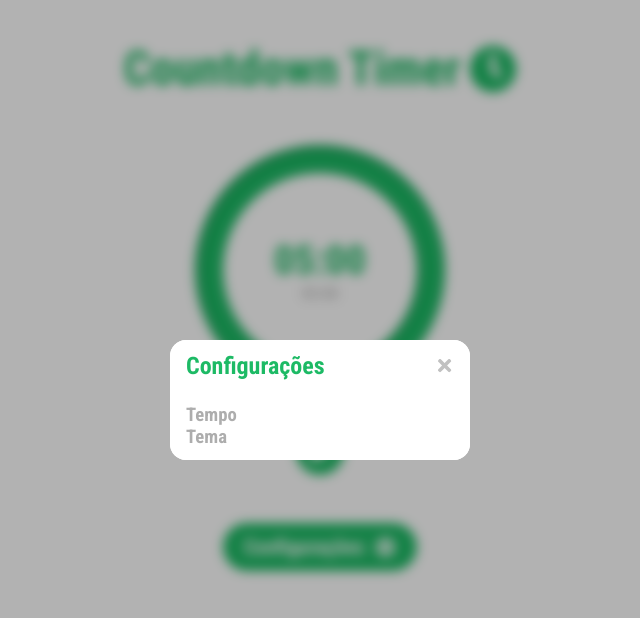
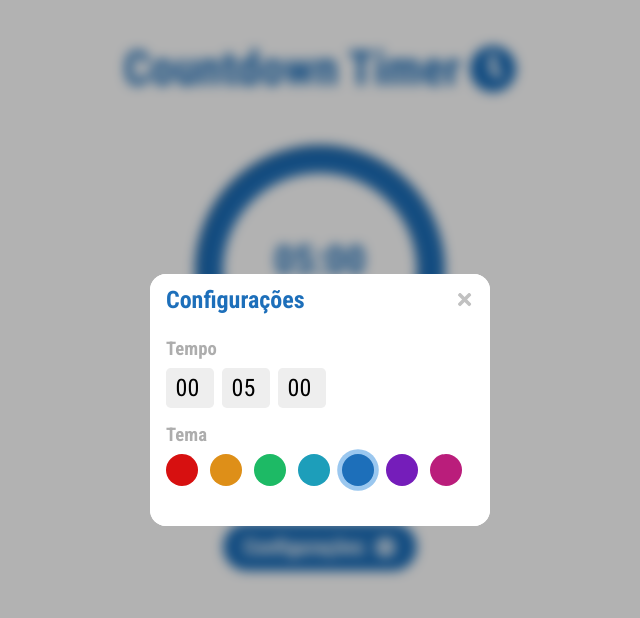
Before and after one commit to asjuanguilherme/react-timer, a React (Create React App) app: page / in a window 1280 px wide. Both pictures are taken after a click on the button "Configurações". Shown: the top 618 px of the page, without its empty margins (320-960 px from the left). Built offline with nearby package versions, Linux system fonts and the light colour scheme.

Commit message:
Implementação de Seleção de Cor (wip)

```diff
--- a/src/components/Modal/index.tsx
+++ b/src/components/Modal/index.tsx
@@ -9,11 +9,8 @@ type Props = {
 
 const Modal = ({opened, close, children, title}: Props) => {
     return(
-        <S.Wrapper opened={opened} onClick={ (e) => {
-            e.stopPropagation()
-            close()
-        }}>
-            <S.ModalBox>
+        <S.Wrapper opened={opened} onClick={close}>
+            <S.ModalBox onClick={(e) => e.stopPropagation()}>
                 <S.BoxHeader>
                     <S.Title>{title}</S.Title>
                     <S.CloseBtn onClick={close}/>
--- a/src/components/SettingsModal/index.tsx
+++ b/src/components/SettingsModal/index.tsx
@@ -1,5 +1,7 @@
+import { useState } from 'react'
 import Modal from '../Modal'
 import * as S from './styles'
+import { themes, selectedTheme } from '../../styles/theme'
 
 type Props = {
     opened: boolean;
@@ -7,14 +9,69 @@ type Props = {
 }
 
 const SettingsModal = ({opened, close}: Props) => {
+    const [time, setTime] = useState({
+        hours: 0,
+        minutes: 5,
+        seconds: 0,
+    })
+
+    const changeHours = (value: number) => {
+        if(value <= 99)
+        setTime({...time, hours: value})
+    }
+    const changeMinutes = (value: number) => {
+        if(value < 60)
+            setTime({...time, minutes: value})
+    }
+    const changeSeconds = (value: number) => {
+        if(value < 60)
+            setTime({...time, seconds: value})
+    }
+
+    const renderedThemeOptions = () => {
+        const themeOptionsList : any = []
+
+        Object.keys(themes).forEach((themeName: string) => {
+            themeOptionsList.push(
+                <S.ThemeColor
+                    color={themes[themeName]}
+                    selected={ selectedTheme === themeName }
+                />
+            )
+        })
+
+        return themeOptionsList
+    }
+
+
     return(
         <Modal title="Configurações" opened={opened} close={close} >
             <S.Section>
                 <S.SectionTitle>Tempo</S.SectionTitle>
+                <S.TimerInput>
+                    <input
+                        type="number"
+                        value={time.hours > 9 ? time.hours : '0' + time.hours}
+                        onChange={ e => changeHours(parseInt(e.target.value))}
+                    />
+                    <input
+                        type="number"
+                        value={time.minutes > 9 ? time.minutes : '0' + time.minutes }
+                        onChange={ e => changeMinutes(parseInt(e.target.value))}
+                    />
+                    <input
+                        type="number"
+                        value={time.seconds > 9 ? time.seconds : '0' + time.seconds}
+                        onChange={ e => changeSeconds(parseInt(e.target.value))}
+                    />
+                </S.TimerInput>
             </S.Section>
 
             <S.Section>
                 <S.SectionTitle>Tema</S.SectionTitle>
+                <S.ThemeColorList>
+                    { renderedThemeOptions() }
+                </S.ThemeColorList>
             </S.Section>
         </Modal>
     )
--- a/src/components/SettingsModal/styles.ts
+++ b/src/components/SettingsModal/styles.ts
@@ -1,9 +1,45 @@
-import styled from 'styled-components'
+import styled, { css } from 'styled-components'
+import { lighten } from 'polished'
 
 export const Section = styled.div`
-
+    margin-bottom: 1rem;
 `
 
 export const SectionTitle = styled.h3`
+    margin-bottom: .5rem;
+`
 
+export const TimerInput = styled.div`
+    input {
+        background-color: #eeeeee;
+        border-radius: .3rem;
+        width: 3rem;
+        height: 2.5rem;
+        font-size: 1.5rem;
+        margin-right: .5rem;
+        padding-left: .6rem;
+    }
 `
+
+const SelectedThemeColor = (color: string) => css`
+    box-shadow: 0 0 0 .3rem ${lighten(.35, color)};
+`
+
+export const ThemeColorList = styled.ul`
+    padding: 0;
+    display: flex;
+    flex-wrap: wrap;
+`
+
+export const ThemeColor = styled.li<{selected?: boolean, color: string}>`
+    display: block;
+    width: 2rem;
+    height: 2rem;
+    border-radius: 2rem;
+    background-color: ${props => props.color};
+    margin-right: .75rem;
+    margin-bottom: .75rem;
+    cursor: pointer;
+
+    ${ props => props.selected && SelectedThemeColor(props.color) }
+`
--- a/src/styles/theme.ts
+++ b/src/styles/theme.ts
@@ -1,6 +1,10 @@
-export const selectedTheme = 'green'
+export const selectedTheme = 'blue'
 
-export const themes = {
+type Theme = {
+    [label: string]: string
+}
+
+export const themes : Theme = {
     red: '#D71010',
     orange: '#DE8F18',
     green: '#1DBA65',
```
